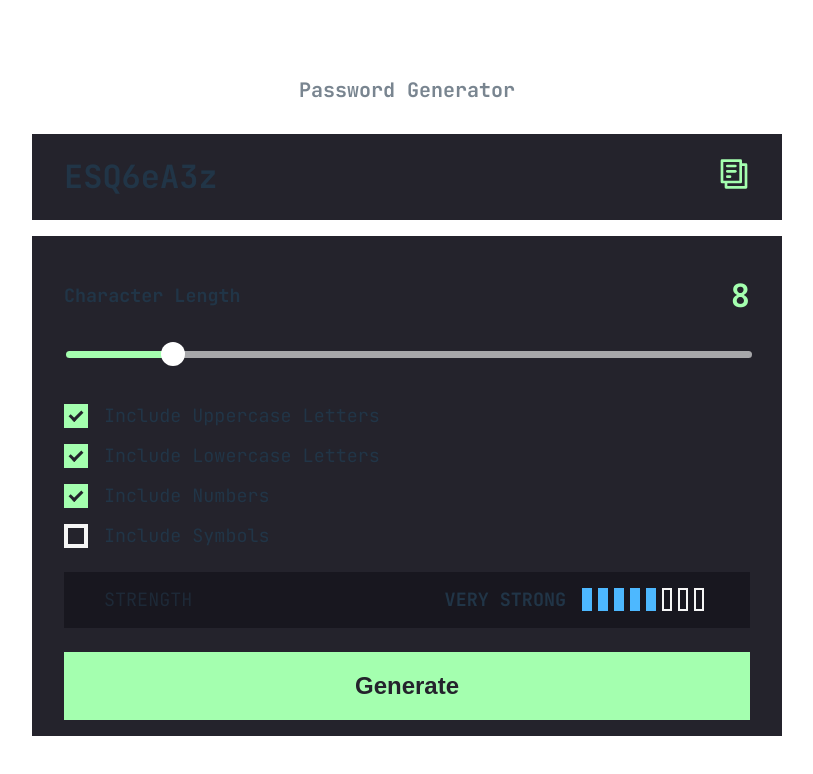
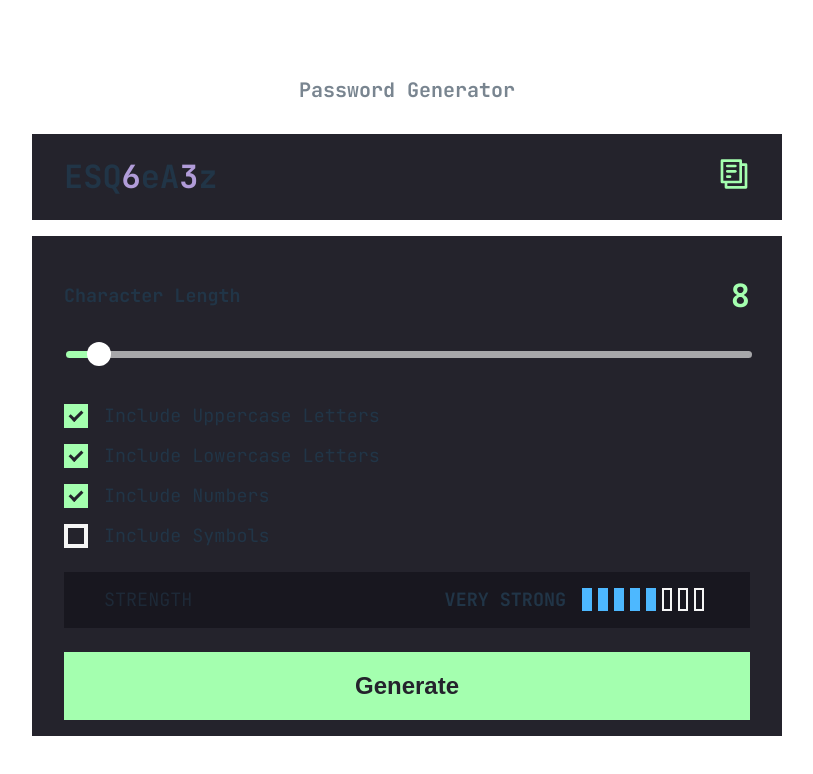
Before and after one commit to jueet/password-generator, a React (Vite) app: page / in a window 1280 px wide. Shown: the top 774 px of the page, without its empty margins (233-1046 px from the left). Built offline with nearby package versions, Linux system fonts and the light colour scheme; the HTML template or start-up script is replaced by a standard one.

Commit message:
Add StyledPassword component for enhanced password display styling

```diff
--- a/src/App.tsx
+++ b/src/App.tsx
@@ -6,6 +6,7 @@ import Slider from "@components/Slider";
 import StrengthMeter from "@components/StrengthMeter";
 import copyToClipboard from "@utils/copy-clipboard";
 import { generatePassword } from "@utils/pass-generator";
+import StyledPassword from "@components/StyledPassword";
 
 function App() {
   const [title, setTitle] = useState("Password Generator");
@@ -50,7 +51,7 @@ function App() {
           className={password === "Empty" ? "pass-text muted" : "pass-text"}
           id="password"
         >
-          {password}
+          <StyledPassword password={password} />
         </div>
         <div>
           <a onClick={handleCopyToClipboard} className="copy-btn">
@@ -64,7 +65,7 @@ function App() {
           onChange={setPasswordLenght}
           initial={passwordLength}
           min={4}
-          max={32}
+          max={128}
         />
 
         <div className="list">
--- /dev/null
+++ b/src/components/StyledPassword.tsx
@@ -0,0 +1,27 @@
+interface Props {
+  password: string;
+}
+
+function StyledPassword({ password }: Props) {
+  const getCharStyle = (char: string) => {
+    if (/[0-9]/.test(char)) {
+      return { color: 'var(--neon-purple)' }; // Purple for numbers
+    }
+    if (/[!@#$%^&*()_+\-=\[\]{};':"\\|,.<>\/?]+/.test(char)) {
+      return { color: 'var(--neon-green' }; // Green for special chars
+    }
+    return {}; // Default color for other chars
+  };
+
+  return (
+    <div>
+      {password.split('').map((char, index) => (
+        <span key={index} style={getCharStyle(char)}>
+          {char}
+        </span>
+      ))}
+    </div>
+  );
+}
+
+export default StyledPassword;
```
